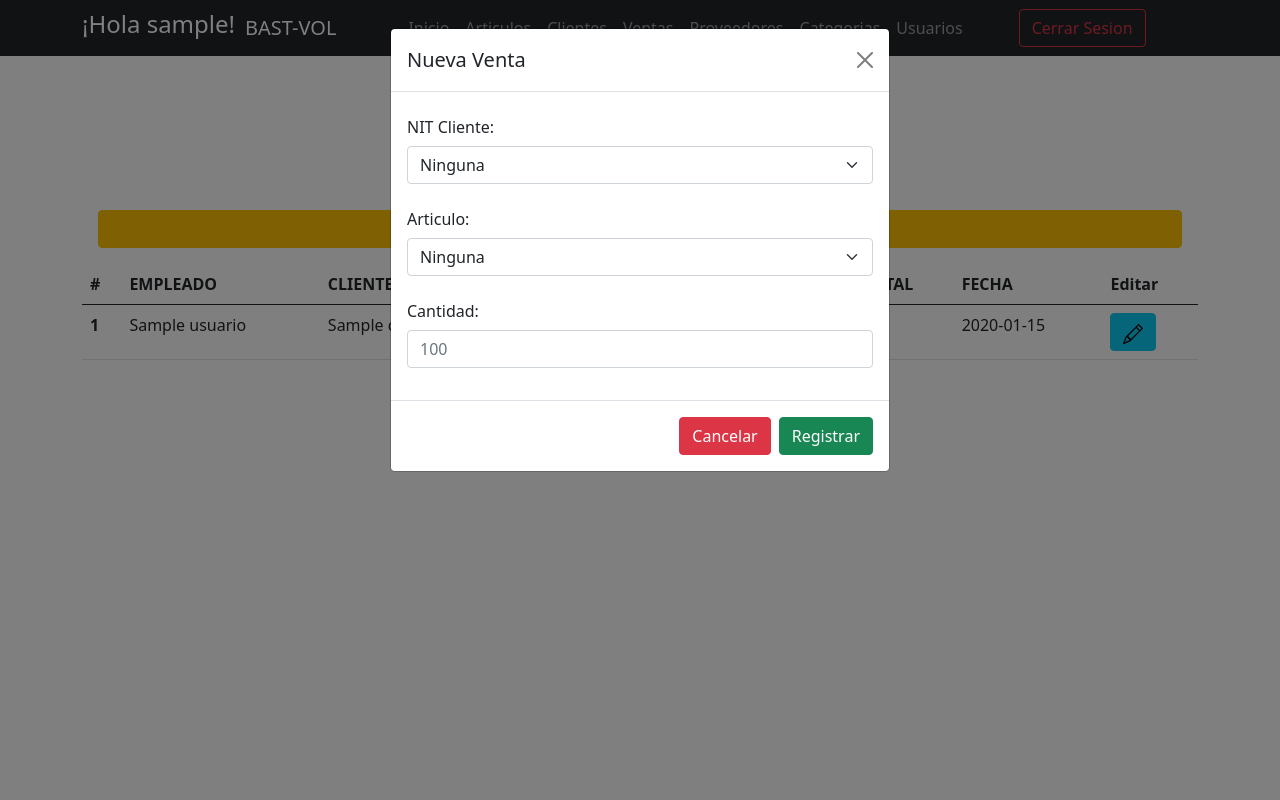
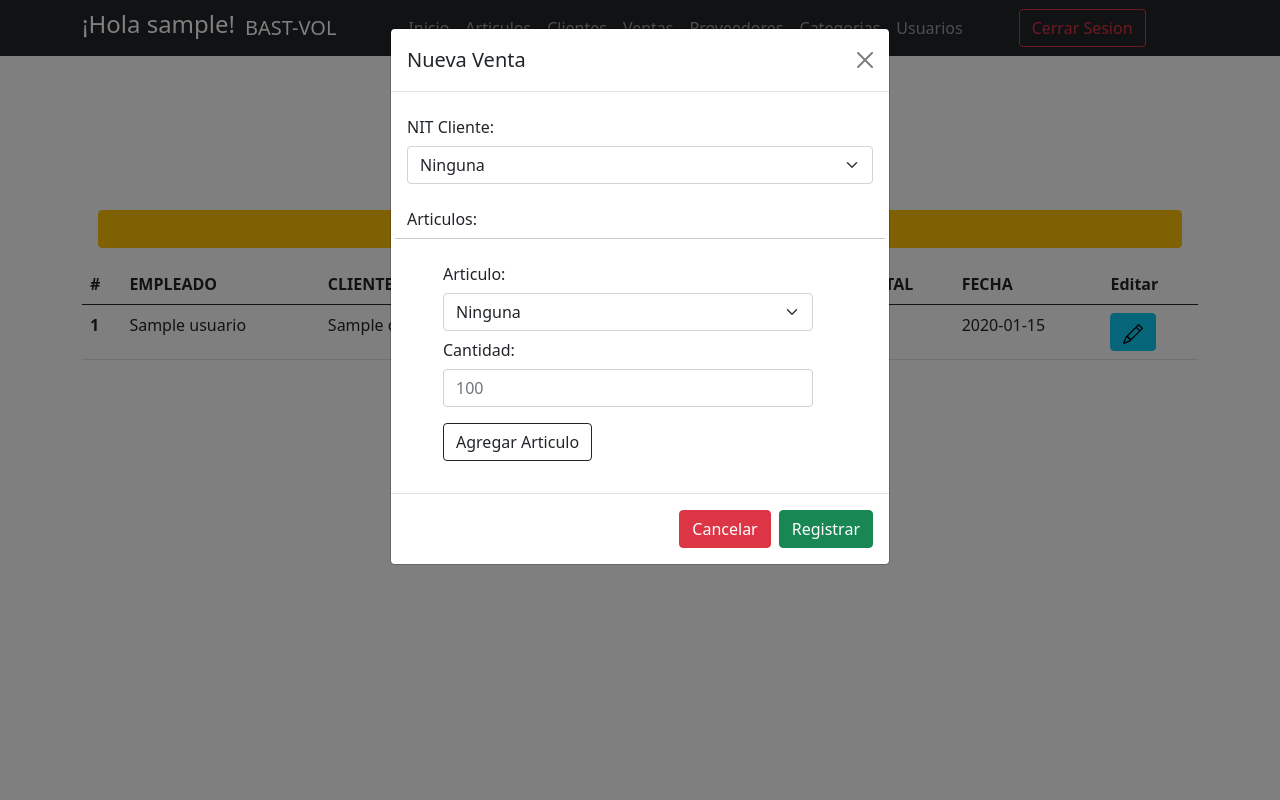
Before and after one commit to JuanJo53/bast-vol, a PHP site: page /view/sales.php in a window 1280 px wide, after a click on "Nueva Venta". Run offline with PHP 8.4, Linux system fonts and the light colour scheme; the visitor is signed in with stand-in values (Sample User, id 1); tables that the repository leaves empty hold one stand-in row (values such as "Sample post").

Commit message:
multiple products design only done

```diff
--- a/styles/main.css
+++ b/styles/main.css
@@ -34,3 +34,10 @@ body {
 .message_error {
 	color: red;
 }
+.products {
+	margin: 50px;
+	padding: 5px;
+}
+.newSaleBody {
+	height: 100%;
+}
--- a/view/sales.php
+++ b/view/sales.php
@@ -7,6 +7,7 @@
     <title>BAST-VOL | Ventas</title>
     <link href="https://cdn.jsdelivr.net/npm/bootstrap@5.0.2/dist/css/bootstrap.min.css" rel="stylesheet" integrity="sha384-EVSTQN3/azprG1Anm3QDgpJLIm9Nao0Yz1ztcQTwFspd3yD65VohhpuuCOmLASjC" crossorigin="anonymous">
     <link rel="stylesheet" href="../styles/main.css" />
+
     <script src="https://ajax.googleapis.com/ajax/libs/jquery/3.4.1/jquery.min.js"></script>
     <script src="https://code.jquery.com/jquery-3.4.1.min.js" integrity="sha256-CSXorXvZcTkaix6Yvo6HppcZGetbYMGWSFlBw8HfCJo="crossorigin="anonymous"></script>
 	<script src="https://cdn.jsdelivr.net/npm/bootstrap@5.0.2/dist/js/bootstrap.bundle.min.js" integrity="sha384-MrcW6ZMFYlzcLA8Nl+NtUVF0sA7MsXsP1UyJoMp4YLEuNSfAP+JcXn/tWtIaxVXM" crossorigin="anonymous"></script>
@@ -23,10 +24,17 @@
             });
         });
     </script>
+
     <script>
-        $(document).on("click", ".openDeleteModal", function () {
-            var id = $(this).data('id');
-            $(".idDelInput #sale_idDel").val( id );
+        $(document).on("click", ".addProductBtn", function () {
+            var productsHtml;
+            $.ajax({
+                url: '../controller/sales/getProducts.php',
+                success: function (response) {
+                    productsHtml=response;
+                    $( ".productsList" ).append("<label for='saleProdIdE' class='col-form-label'>Articulo:</label><select class='form-select' aria-label='Products select' id='saleProdIdE' name='saleProdIdE' required><option selected disabled>Ninguna</option>"+productsHtml+"</select><div class='row'><div class='mb-3'><label for='saleQuant' class='col-form-label'>Cantidad:</label><input type='number' class='form-control' id='saleQuant' name='saleQuant' placeholder='100' required></div></div>");
+                }
+            });
         });
     </script>
 </head>
@@ -158,7 +166,7 @@
                     <button type="button" class="btn-close" data-bs-dismiss="modal" aria-label="Close"></button>
                 </div>
                 <form method='post' action='../controller/sales/newSale.php'>
-                    <div class="modal-body">
+                    <div class="modal-body newSaleBody">
                         <div class="mb-3">
                             <label for="saleCliId" class="col-form-label">NIT Cliente:</label>
                             <select class="form-select" aria-label="Clients select" id="saleCliId" name="saleCliId" required>
@@ -168,18 +176,31 @@
                                 ?>
                             </select>
                         </div>
-                        <div class="mb-3">
-                            <label for="saleProdId" class="col-form-label">Articulo:</label>
-                            <select class="form-select" aria-label="Products select" id="saleProdId" name="saleProdId" required>
+                        <div class="mb-3 row">
+                            <div class="col">
+                                <label for="saleProdIdE" class="col-form-label">Articulos:</label>
+                            </div>
+                            <hr>
+                            <div class="row ps-5 pe-5">
+                                <div class="productsList" id="productsList">
+                                    <label for="saleProdIdE" class="col-form-label">Articulo:</label>
+                                    <select class="form-select" aria-label="Products select" id="saleProdIdE" name="saleProdIdE" required>
                                         <option selected disabled>Ninguna</option>
                                         <?php
                                             echo showProducts();
                                         ?>
                                     </select>
-                        </div>
+                                    <div class="row">
                                         <div class="mb-3">
                                             <label for="saleQuant" class="col-form-label">Cantidad:</label>
                                             <input type="number" class="form-control" id="saleQuant" name="saleQuant" placeholder="100" required>
+                                        </div>
+                                    </div>
+                                </div>
+                                <div class="col">
+                                    <button type="button" class="btn btn-outline-dark addProductBtn" >Agregar Articulo</button>
+                                </div>
+                            </div>
                         </div>
                     </div>
                     <div class="modal-footer">
@@ -216,13 +237,15 @@
                             </select>
                         </div>
                         <div class="mb-3 saleProdIdInput">
-                            <label for="saleProdIdE" class="col-form-label">Articulo:</label>
+                            <label for="saleProdIdE" class="col-form-label">Articulos:</label>
+                            <div class="products" id="products">
                                 <select class="form-select" aria-label="Products select" id="saleProdIdE" name="saleProdIdE" required>
                                     <option selected disabled>Ninguna</option>
                                     <?php
                                         echo showProducts();
                                     ?>
                                 </select>
+                            </div>
                         </div>
                         <div class="mb-3 saleQuantInput">
                             <label for="saleQuantE" class="col-form-label">Cantidad:</label>
```
Also changed, not shown: controller/sales/getProducts.php (added, +18 -0 lines). Lines whose indentation alone changed are shown as unchanged.
